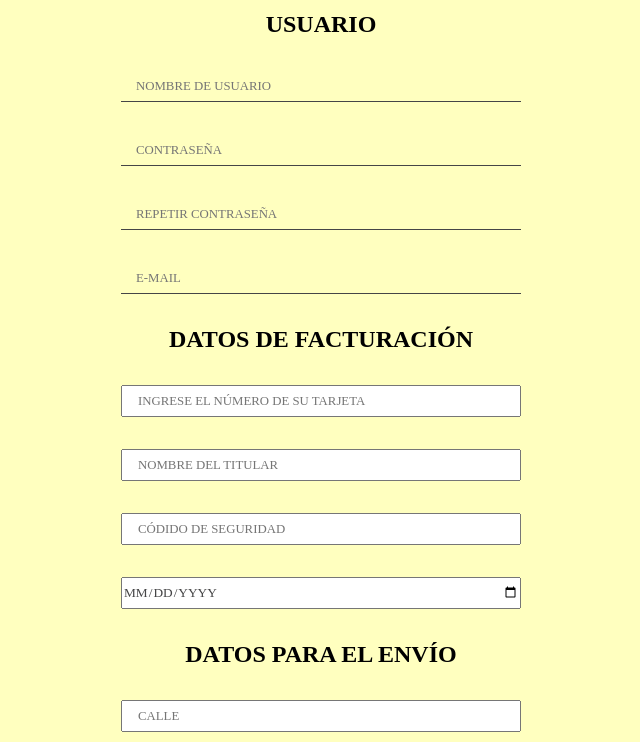
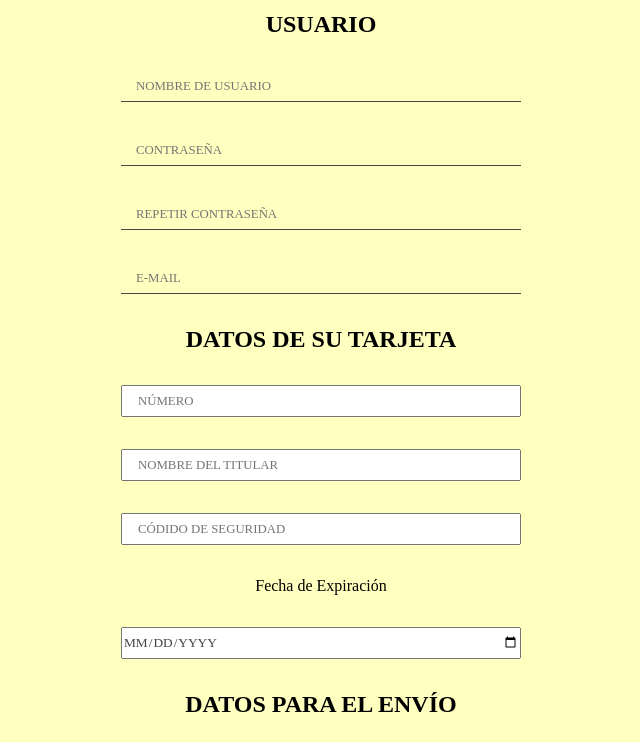
Before and after one commit to Evelyn-Nobile/JS_INTEGRADOR, a plain HTML site: page sing up/singup.html in a window 1280 px wide. Shown: the part 58-800 px from the top of the page, without its empty margins (319-959 px from the left). Drawn offline with Linux system fonts and the light colour scheme; a web font is replaced by a local one.

Commit message:
se modifico la pag de registro

```diff
--- a/assets/query.css
+++ b/assets/query.css
@@ -15,6 +15,7 @@ body {
   margin: 0;
   padding: 0;
   font-family: "inconsolata";
+  overflow: auto;
 }
 
 img {
--- a/assets/styles.css
+++ b/assets/styles.css
@@ -15,6 +15,7 @@ body {
   margin: 0;
   padding: 0;
   font-family: "inconsolata";
+  overflow: auto;
 }
 
 img {
--- a/login/login.css
+++ b/login/login.css
@@ -12,6 +12,7 @@
   box-sizing: border-box;
   scroll-behavior: smooth;
   font-family: "Inconsolata";
+  overflow: auto;
 }
 
 :root {
--- a/sing up/singup.css
+++ b/sing up/singup.css
@@ -12,6 +12,7 @@
   box-sizing: border-box;
   scroll-behavior: smooth;
   font-family: "Inconsolata";
+  overflow: auto;
 }
 
 :root {
@@ -176,7 +177,6 @@
     border: none;
     background-color: transparent;
     border-bottom: 1px solid var(--grey);
-
     outline: none;
   }
 }
@@ -248,7 +248,6 @@
     border: none;
     background-color: transparent;
     border-bottom: 1px solid var(--grey);
-
     outline: none;
   }
 }
--- a/sing up/singup.html
+++ b/sing up/singup.html
@@ -33,12 +33,12 @@
         />
         <input type="email" class="sign-email" required placeholder="E-mail" />
 
-        <h2>DATOS DE FACTURACIÓN</h2>
+        <h2>DATOS DE SU TARJETA</h2>
         <input
           type="number"
           class="sign-card_number"
           required
-          placeholder="Ingrese el número de su tarjeta"/>
+          placeholder="Número"/>
         <input
           type="text"
           class="sign-card_name"
@@ -51,12 +51,12 @@
           required
           placeholder="Códido de seguridad"
         />
-        <input
-          type="date"
-          class="sing-card_expiration"
-          required
-          label="Fecha de caducidad"
-        />
+        <label for="date">Fecha de Expiración</label>
+        <input type="date"
+        class="sing-card_expiration"
+        required />
+
+
 
         <h2>DATOS PARA EL ENVÍO</h2>
         <input type="text" class="sign-street" required placeholder="Calle" />
```
